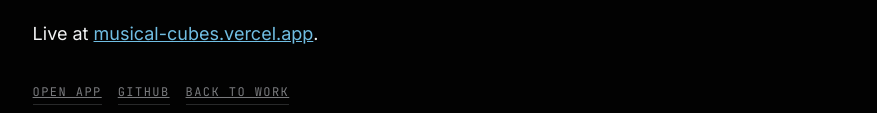
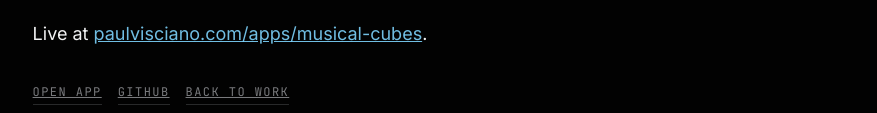
Before and after one commit to paulvisciano/portfolio, a plain HTML site: page blog/musical-cubes.html in a window 1280 px wide. Shown: the part 2096-2209 px from the top of the page, without its empty margins (197-1074 px from the left). Drawn offline with Linux system fonts and the light colour scheme.

Commit message:
Point Musical Cubes live URL to paulvisciano.com/apps/musical-cubes

```diff
--- a/blog/musical-cubes.html
+++ b/blog/musical-cubes.html
@@ -59,10 +59,10 @@
     <p>The broader goal is to empower creators. Today artists often earn the least while labels and platforms take most of the revenue and own the rights. Musical Cubes is designed to cut out those middlemen so listeners and other creators can pay artists directly.</p>
     <p>A musician records a vocal or an instrument stem and publishes it. Someone else builds a cube from those stems. From there a song gets made. Everyone in the chain is attributed. When a track that uses a stem becomes popular, the original performer of that stem receives the largest share — because learning an instrument and playing it well is harder than arranging existing samples. Remixers still earn; the people who created the performances earn more.</p>
     <p>Compensation and credit are baked into the ecosystem, not added later. The instrument becomes the package, and the package carries both the music and the value.</p>
-    <p>Live at <a href="https://musical-cubes.vercel.app" style="color:rgba(125,211,252,0.9)">musical-cubes.vercel.app</a>.</p>
+    <p>Live at <a href="https://paulvisciano.com/apps/musical-cubes" style="color:rgba(125,211,252,0.9)">paulvisciano.com/apps/musical-cubes</a>.</p>
     </div>
     <div class="links">
-      <a href="https://musical-cubes.vercel.app">Open app</a>
+      <a href="https://paulvisciano.com/apps/musical-cubes">Open app</a>
       <a href="https://github.com/paulvisciano/musical-cubes">GitHub</a>
       <a href="../index.html#work">Back to work</a>
     </div>
```
Also changed, not shown: app.js (+1 -1 lines), README.md.
